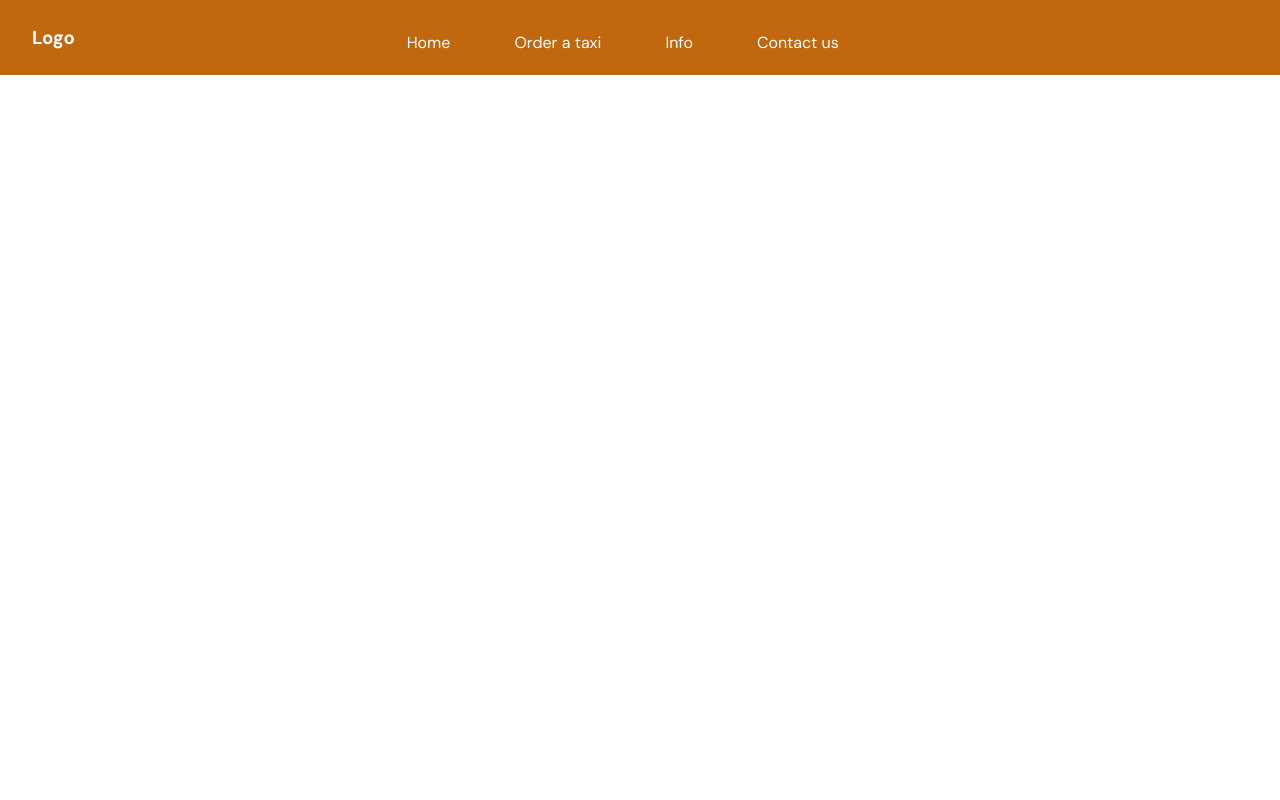
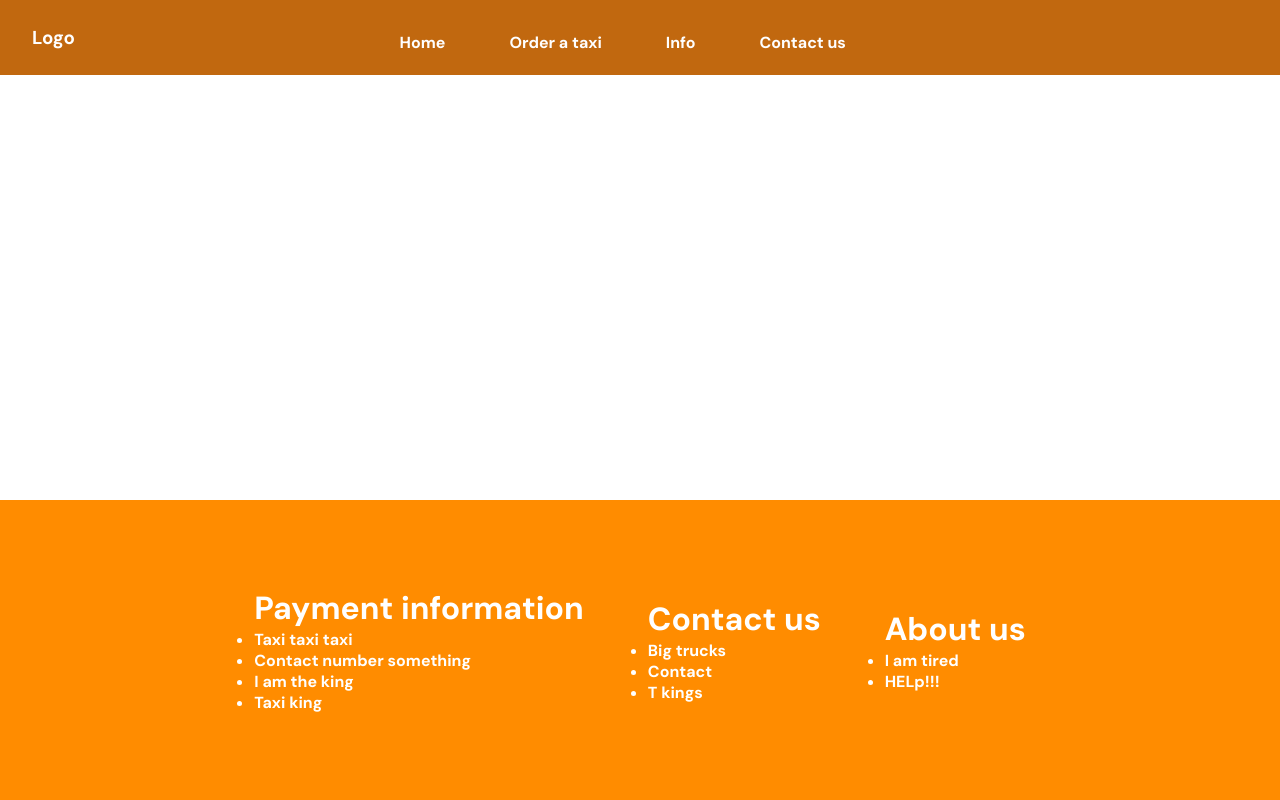
Before and after one commit to MarcelMorningstar/dash-website, a React (Create React App) app: page / in a window 1280 px wide. Shown: the top 800 px of the page. Built offline with nearby package versions, Linux system fonts and the light colour scheme.

Commit message:
Code Review & Fix

```diff
--- a/src/App.js
+++ b/src/App.js
@@ -1,20 +1,11 @@
 import React from 'react';
-import Navbar from './components/Navbar';
+import Layout from './components/Layout';
+
 import "./Styles/main.css";
-import Footer from './components/Footer';
 
 function App() {
   return (
-    <><div>
-      <React.Fragment>
-        <Navbar />
-      </React.Fragment>
-      <div className = "page-container">
-        <div className = "content-wrap">
-        </div>
-      </div>
-    </div>
-    <Footer /></>
+    <Layout />
   );
 }
 
--- /dev/null
+++ b/src/Styles/footer.css
@@ -0,0 +1,25 @@
+footer {
+    position: absolute;
+    bottom: 0;
+    width: 100%;
+    height: 300px;
+}
+
+footer .container {
+    width: 100%;
+    height: 100%;
+    background-color: darkorange;
+}
+
+footer .container .row {
+    display: flex;
+    align-items: center;
+    justify-content: center;
+    height: 100%;
+    color: white;
+}
+
+.col {
+    padding-left: 2em;
+    padding-right: 2em;
+}
--- a/src/Styles/main.css
+++ b/src/Styles/main.css
@@ -1,96 +1,24 @@
 @import url('https://fonts.googleapis.com/css2?family=DM+Sans:wght@700&family=EB+Garamond&display=swap');
-*{
-    padding: 0;
-    margin: 0;
-    box-sizing: border-box;
-    font-family: 'DM Sans', sans-serif;
-}
 
-:root{
+:root {
     --mainColor: rgb(255, 152, 61);
     --mainColorLight: rgb(169, 91, 14);
     --secondaryColor: rgb(254, 193, 123);
     --textColor: rgb(255, 255, 255);
 }
 
-header{
-    display: flex;
-    align-items: center;
-    justify-content: space-between;
-    height: 75px;
-    padding: 0 2rem;
-    background-color: rgb(193, 104, 15);
-    color: var(--textColor)
+* {
+    padding: 0;
+    margin: 0;
+    font-family: 'DM Sans', sans-serif;
 }
 
-nav a{
-    margin: 0 2rem;
-    color: var(--textColor);
-    text-decoration: none;
-}
-
-nav a:hover{
-    color: var(--secondaryColor);
-    transition: 0.2s;
-}
-
-header .nav-btn{
-    padding: 5px;
-    cursor: pointer;
-    background: transparent;
-    border: none;
-    outline: none;
-    color: var(--textColor);
-    visibility: hidden;
-    opacity: 0;
-    font-size: 1.8rem;
-}
-
-.page-container{
-    display: flex;
-    flex-direction: column;
+#page-container {
+    position: relative;
     min-height: 100vh;
 }
 
-.content-wrap{
-    flex: 1;
+#content-wrap {
+    position: relative;
+    padding-bottom: 320px;
 }
-
-@media only screen and (max-width: 1200px) {
-    header .nav-btn{
-        visibility: visible;
-        opacity: 1;
-        transition: 1s;
-    }
-
-    header nav{
-        position: fixed;
-        top: 0;
-        left: 0;
-        height: 100%;;
-        width: 100%;
-        display: flex;
-        flex-direction: column;
-        align-items: center;
-        justify-content: center;
-        gap: 1.5 rem;
-        background-color: var(--mainColor);
-        transform: translateY(-100vh);
-    }
-
-    header .responsive_nav{
-        transform: none;
-        transition: 1s;
-    }
-
-    nav .nav-close-btn{
-        position: absolute;
-        top: 2rem;
-        right: 2rem;
-        /* transition: 1s; */
-    }
-
-    nav a{
-        font-size: 2.5rem;
-    }
-}
--- /dev/null
+++ b/src/Styles/navbar.css
@@ -0,0 +1,72 @@
+nav {
+  display: flex;
+  align-items: center;
+  justify-content: space-between;
+  height: 75px;
+  padding: 0 2rem;
+  background-color: rgb(193, 104, 15);
+  color: var(--textColor)
+}
+
+nav > div a {
+  margin: 0 2rem;
+  color: var(--textColor);
+  text-decoration: none;
+}
+
+nav > div a:hover {
+  color: var(--secondaryColor);
+  transition: 0.2s;
+}
+
+nav .nav-btn {
+  padding: 5px;
+  cursor: pointer;
+  background: transparent;
+  border: none;
+  outline: none;
+  color: var(--textColor);
+  visibility: hidden;
+  opacity: 0;
+  font-size: 1.8rem;
+}
+
+@media only screen and (max-width: 600px) {
+  nav .nav-btn {
+    visibility: visible;
+    opacity: 1;
+    transition: 1s;
+  }
+
+  nav > div {
+    position: fixed;
+    top: 0;
+    left: 0;
+    height: 100%;
+    ;
+    width: 100%;
+    display: flex;
+    flex-direction: column;
+    align-items: center;
+    justify-content: center;
+    gap: 1.5 rem;
+    background-color: var(--mainColor);
+    transform: translateY(-100vh);
+  }
+
+  nav .responsive_nav {
+    transform: none;
+    transition: 1s;
+  }
+
+  nav > div .nav-close-btn {
+    position: absolute;
+    top: 2rem;
+    right: 2rem;
+    /* transition: 1s; */
+  }
+
+  nav > div a {
+    font-size: 2.5rem;
+  }
+}
--- a/src/components/Footer.js
+++ b/src/components/Footer.js
@@ -1,14 +1,14 @@
 import React from 'react';
-import "./footer.css";
+
+import "../Styles/footer.css";
 
 const Footer = () => {
     return (
-        <div className = "bottom">
-            <div className = "main-footer">
-                <div className = "container">
-                    <div className = "row">
+        <footer>
+            <div className="container">
+                <div className="row">
                     {/* (Column 1) */}
-                        <div className = "col">
+                    <div className="col">
                         <h1>Payment information</h1>
                         <ul>
                             <li>Taxi taxi taxi</li>
@@ -18,7 +18,7 @@ const Footer = () => {
                         </ul>
                     </div>
                     {/* (Column 2) */}
-                        <div className = "col">
+                    <div className="col">
                         <h1>Contact us</h1>
                         <ul>
                             <li>Big trucks</li>
@@ -27,7 +27,7 @@ const Footer = () => {
                         </ul>
                     </div>
                     {/* (Column 3) */}
-                        <div className = "col">
+                    <div className="col">
                         <h1>About us</h1>
                         <ul>
                             <li>I am tired</li>
@@ -37,8 +37,7 @@ const Footer = () => {
                 </div>
 
             </div>
-            </div>
-        </div>
+        </footer>
     )
 }
 
--- /dev/null
+++ b/src/components/Layout.js
@@ -0,0 +1,17 @@
+import React from 'react'
+import Footer from './Footer'
+import Navbar from './Navbar'
+
+export default function Layout({ children }) {
+  return (
+    <div id='page-container'>
+      <Navbar />
+
+      <div id="content-wrap">
+        { children }
+      </div>
+
+      <Footer />
+    </div>
+  )
+}
--- a/src/components/Navbar.js
+++ b/src/components/Navbar.js
@@ -1,30 +1,28 @@
-import { FaBars, FaTimes} from "react-icons/fa";
-import { useRef } from "react";
+import { FaBars, FaTimes } from "react-icons/fa";
+import { useState } from "react";
 
-function Navbar(){
-    const navRef = useRef();
+import "../Styles/navbar.css";
 
-    const showNavBar = () => {
-        navRef.current.classList.toggle("responsive_nav")
-    }
+function Navbar() {
+    const [open, setOpen] = useState(false)
 
     return (
-        <header>
+        <nav>
             <h3>Logo</h3>
-            <nav ref = {navRef}>
+            <div className={open ? 'responsive_nav' : ''}>
                 <a href="/#">Home</a>
                 <a href="/#">Order a taxi</a>
                 <a href="/#">Info</a>
                 <a href="/#">Contact us</a>
-                <button className="nav-btn nav-close-btn" onClick = {showNavBar}>
-                    <FaTimes/>
+                <button className='nav-btn nav-close-btn' onClick={() => setOpen(!open)}>
+                    <FaTimes />
                 </button>
-            </nav>
-            <button className="nav-btn nav-close-btn" onClick = {showNavBar}>
+            </div>
+            <button className='nav-btn nav-close-btn' onClick={() => setOpen(!open)}>
                 <FaBars />
             </button>
-        </header>
-     );
+        </nav>
+    );
 }
 
 export default Navbar;
--- a/src/components/footer.css
+++ /dev/null
@@ -1,24 +0,0 @@
-@import url('https://fonts.googleapis.com/css2?family=DM+Sans:wght@400;700&family=EB+Garamond&display=swap');
-
-.main-footer{
-    color: white;
-    background-color: darkorange;
-    padding-top: 3em;
-    position: relative;
-    font-family: 'DM Sans', sans-serif;
-    bottom: 0;
-    width: 100%
-}
-
-.row {
-    flex: 1;
-    display: flex;
-    justify-content: center;
-    padding: 4em;
-    color: white;
-  }
-
-.col {
-    padding-left: 2em;
-    padding-right: 2em;
-}
```
Also changed, not shown: 1 other file (tests, documents, lock files or other folders). Lines whose indentation alone changed are shown as unchanged.
